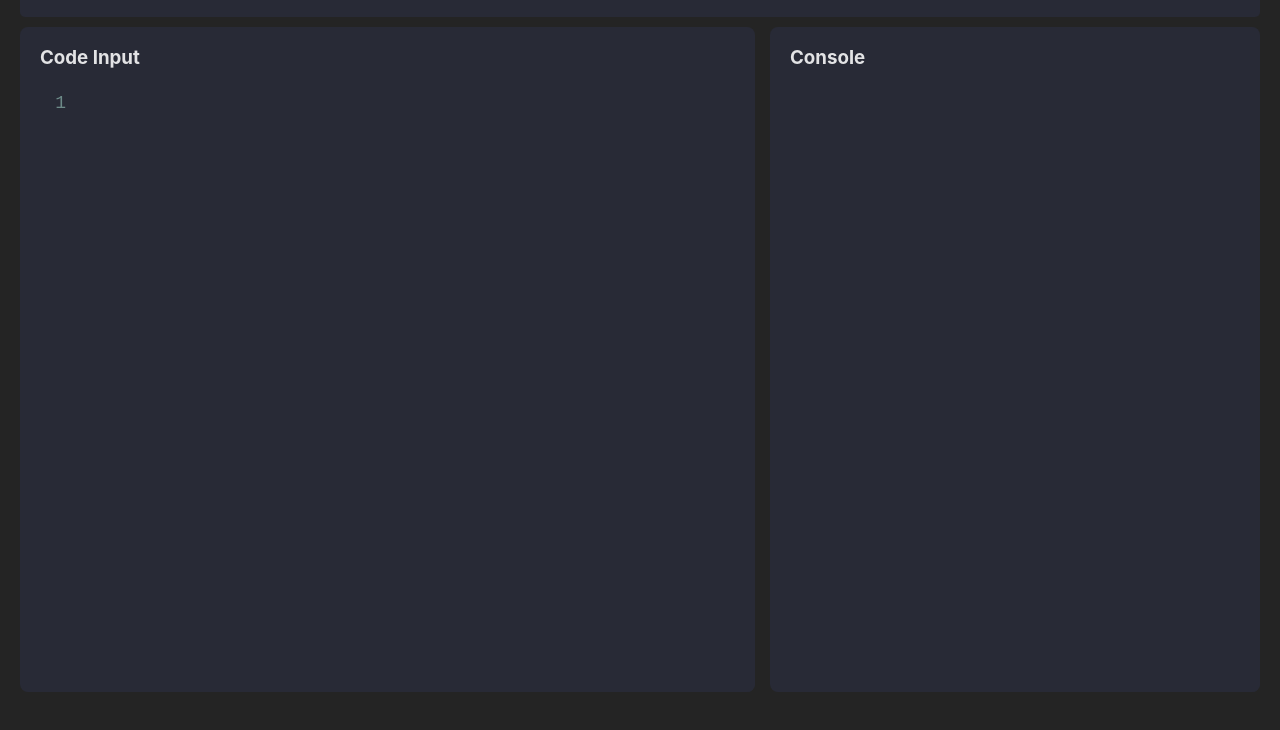
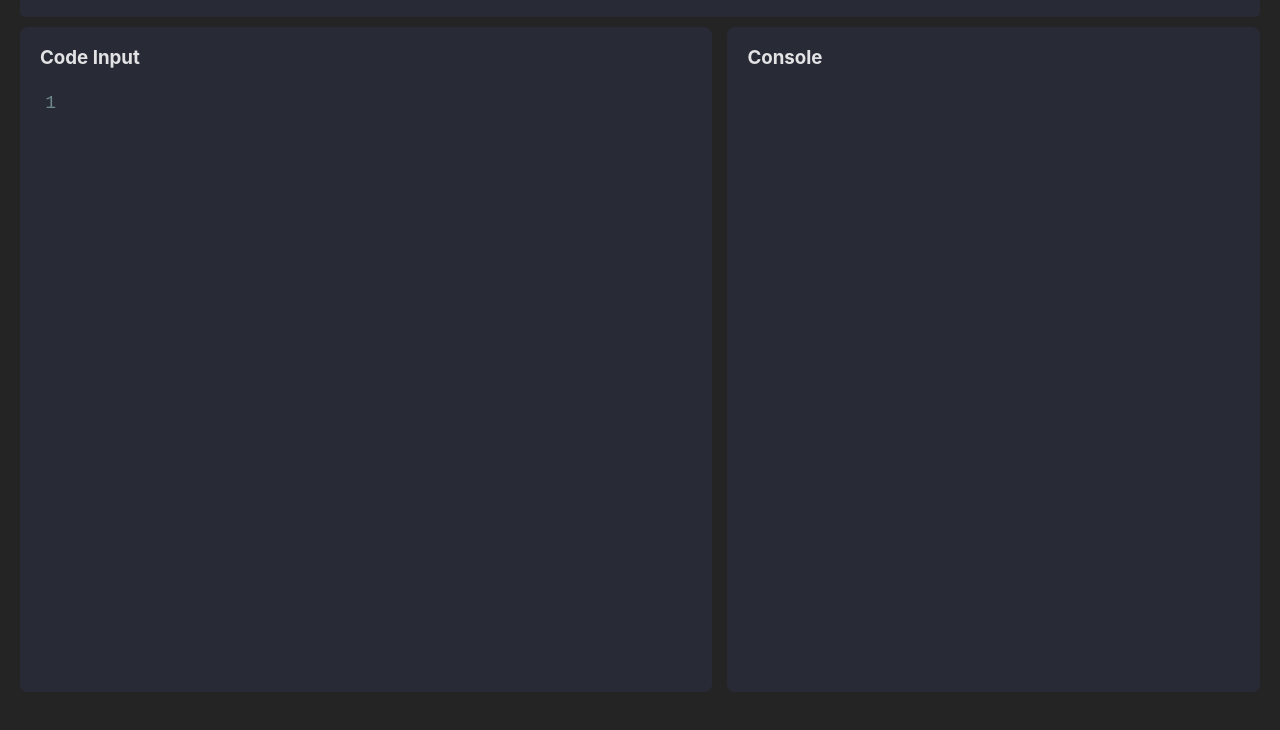
Before and after one commit to MMP119/GUI_SimpleEditor, a plain HTML site: page GUI/index.html in a window 1280 px wide. Shown: the part 88-818 px from the top of the page. Drawn offline with nearby package versions, Linux system fonts and the light colour scheme.

Commit message:
v1.1 PADDING LEFT-CODEMIRROR

```diff
--- a/GUI/script.js
+++ b/GUI/script.js
@@ -3,6 +3,7 @@ var editor = CodeMirror.fromTextArea(document.getElementById('codeInput'), {
     lineNumbers: true,
     mode: "javascript",
     theme: "dracula",
+    viewportMargin: Infinity, // asegura que todo el contenido sea visible
 });
 
 // Inicializa CodeMirror en el textarea con id 'consoleOutput'
@@ -10,7 +11,8 @@ var consoleEditor = CodeMirror.fromTextArea(document.getElementById('consoleOutp
     lineNumbers: false,
     mode: "text/plain",
     theme: "dracula",
-    readOnly: true
+    readOnly: true,
+    viewportMargin: Infinity,
 });
 
 //funcion para el boton 'open', abre un archivo
--- a/GUI/styles.css
+++ b/GUI/styles.css
@@ -83,7 +83,7 @@ body {
 }
 
 .editor {
-    flex: 1.5; /* tamaño de cada uno, más; mayor tamaño*/
+    flex: 1.3; /* tamaño de cada uno, más; mayor tamaño*/
     display: flex;
     flex-direction: column;
     position: relative;
@@ -122,5 +122,13 @@ body {
     font-size: 18px;
     line-height: 1.3;
     flex: 1;
-    margin-left: 20px;
+    overflow: auto;
+    box-sizing: border-box;
+    padding-left: 10px;
 }
+
+.CoodeMirror-scroll{
+    height: 100%;
+    overflow: auto; /* Hace que el contenido se desplace si es necesario */
+    box-sizing: border-box;
+}
```
